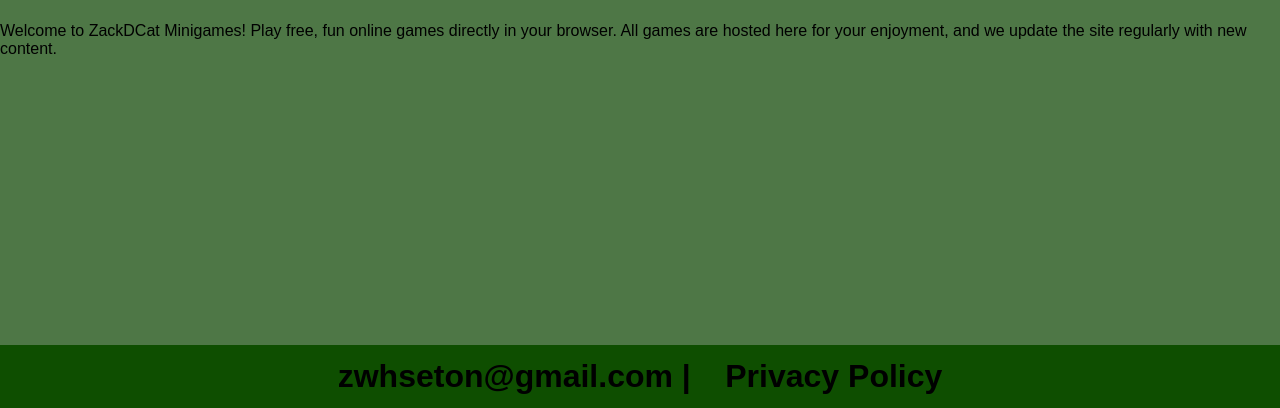
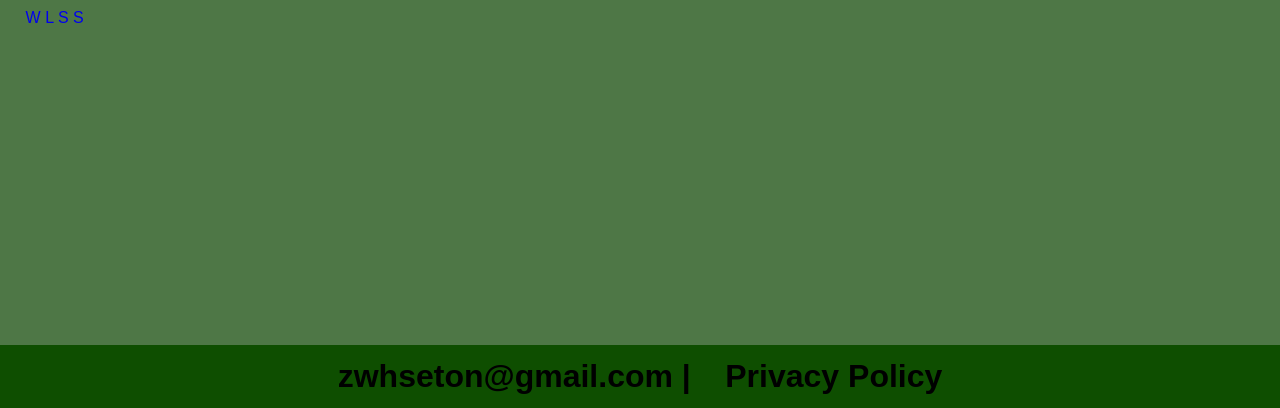
Before and after one commit to Zacklikescats/zackdcat.site, a website: page homepage.html in a window 1280 px wide. Shown: the part 392-800 px from the top of the page. Drawn offline with nearby package versions, Linux system fonts and the light colour scheme; a web font is replaced by a local one.

Commit message:
Comment out welcome message in homepage
Comment out the welcome message paragraph in the homepage.

```diff
--- a/homepage.html
+++ b/homepage.html
@@ -47,9 +47,17 @@
         <a href="https://github.com/Zacklikescats/zackdcat.site">
             <div class="GITHUB">GITHUB</div>
         </a>
+        <a href="WLSS/index.html">
+            <div class="WLSS">
+                <span class="g1">W</span>
+                <span class="g2">L</span>
+                <span class="g3">S</span>
+                <span class="g4">S</span>
+            </div>
+        </a>
     </div>
 
-    <p class="DFS">Welcome to ZackDCat Minigames! Play free, fun online games directly in your browser. All games are hosted here for your enjoyment, and we update the site regularly with new content.</p>
+    <!-- <p class="DFS">Welcome to ZackDCat Minigames! Play free, fun online games directly in your browser. All games are hosted here for your enjoyment, and we update the site regularly with new content.</p> -->
 
     <footer class="site-footer">
         <h5 class="FTR">
```
